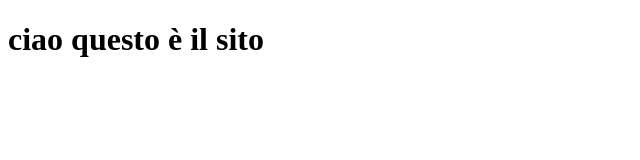
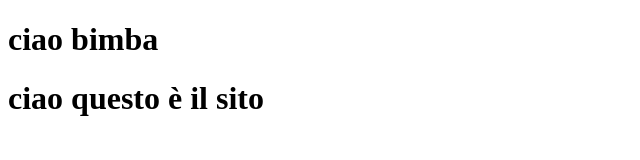
Before and after one commit to pietrog30/sito_prova, a plain HTML site: page index.html in a window 1280 px wide. Shown: the whole page, without its empty margins (0-640 px from the left). Drawn offline with Linux system fonts and the light colour scheme.

Commit message:
aggiunta scritta

```diff
--- a/index.html
+++ b/index.html
@@ -2,6 +2,7 @@
 <html>
 <head>
 	<title>Sito </title>
+	<h1> ciao bimba </h1>
 </head>
 <body>
  	<h1>ciao questo è il sito</h1>
```
